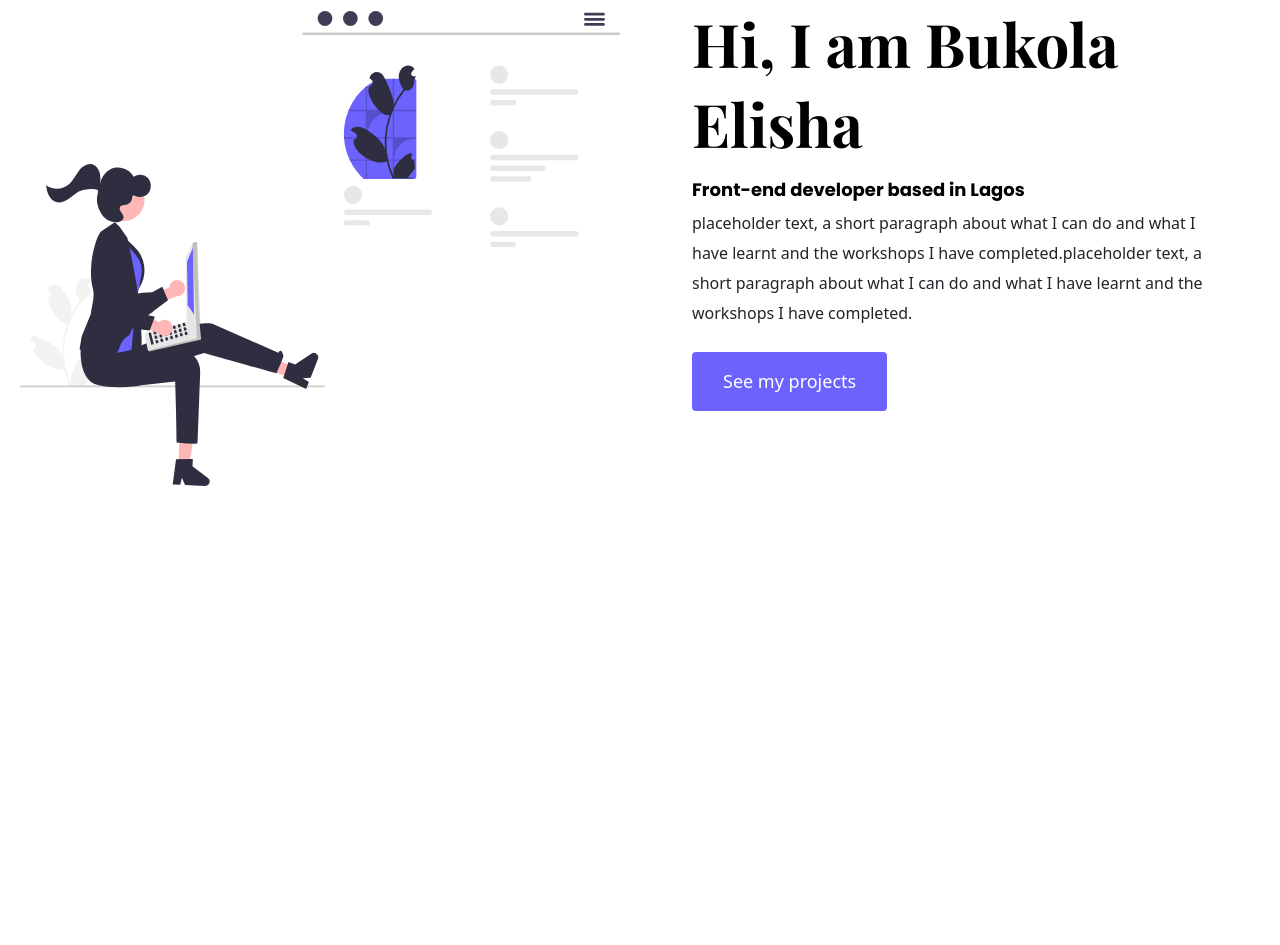
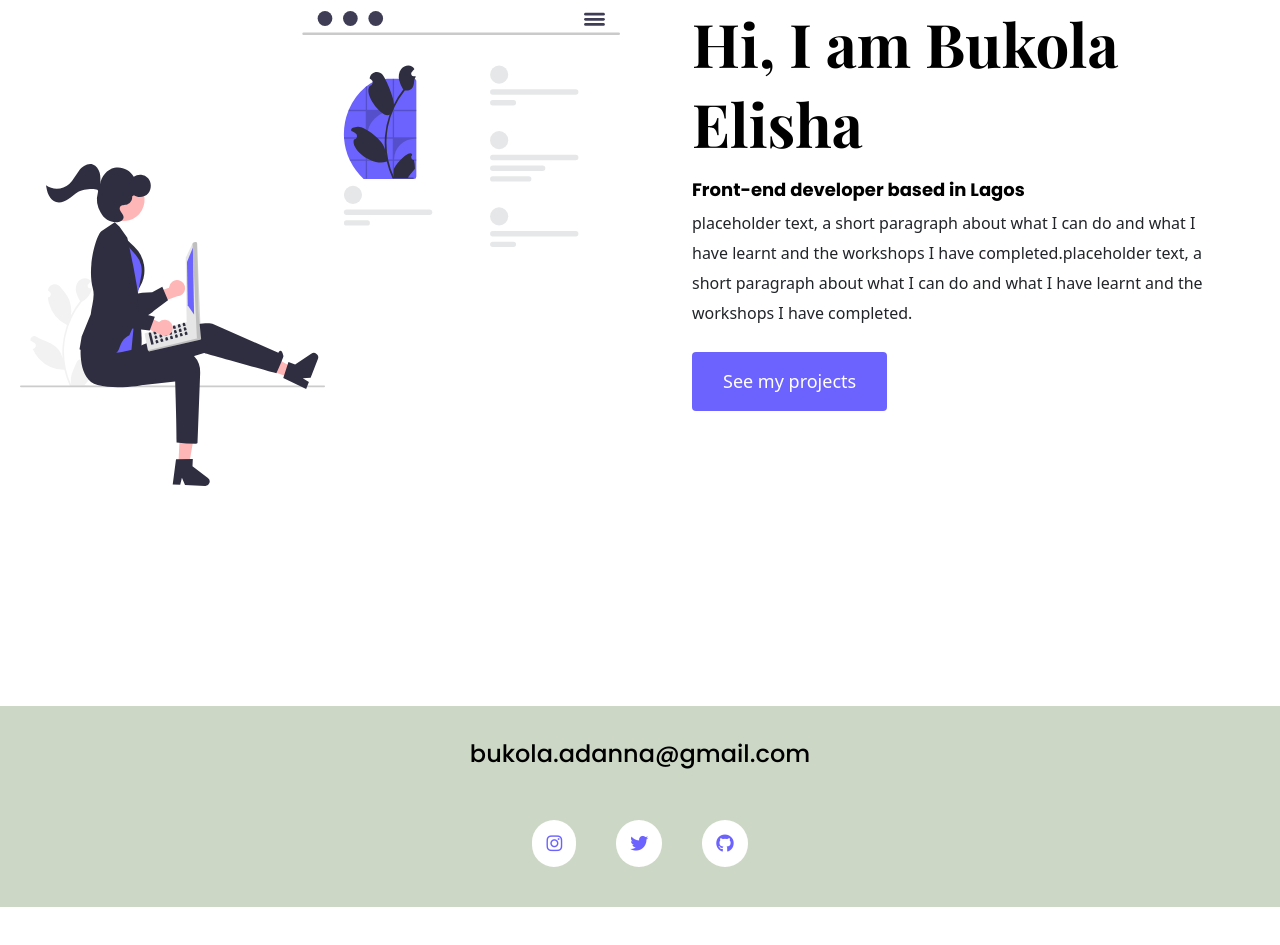
Before and after one commit to bukielady/PORTFOLIO-PROJECT, a plain HTML site: page about.html in a window 1280 px wide. Shown: the part 245-1190 px from the top of the page. Before the commit the page ends 891 px from the top, so only its background shows below. Drawn offline with nearby package versions, Linux system fonts and the light colour scheme; a web font is replaced by a local one.

Commit message:
Added a footer

```diff
--- a/about.html
+++ b/about.html
@@ -78,5 +78,29 @@
         </div>
       </div>
     </div>
+    <div class="footer-container">
+      <footer>
+        <div class="d-flex justify-content-center mb-5">
+          <a
+            href="mailto:bukola.adanna@gmail.com"
+            class="email-link"
+            alt=""
+            target="_blank"
+            >bukola.adanna@gmail.com</a
+          >
+        </div>
+        <div class="social-links d-flex justify-content-center mb-5">
+          <a href="https://www.instagram.com/the_ladybukie/"
+            ><i class="fab fa-instagram"></i
+          ></a>
+          <a href="https://www.twitter.com/bky_lishus"
+            ><i class="fab fa-twitter"></i
+          ></a>
+          <a href="https://github.com/bukielady"
+            ><i class="fab fa-github"></i
+          ></a>
+        </div>
+      </footer>
+    </div>
   </body>
 </html>
--- a/styles/portfolio.css
+++ b/styles/portfolio.css
@@ -190,3 +190,41 @@ nav ul {
   padding: 0;
   margin: 0;
 }
+
+footer .email-link {
+  text-decoration: none;
+  color: black;
+  font-size: 24px;
+  text-align: center;
+  font-family: var(--default-font-family);
+}
+
+footer .email-link:hover {
+  color: var(--branding-color);
+}
+
+footer {
+  margin: 60px 0;
+  background-color: #ccd7c5;
+}
+
+footer .social-links a {
+  margin: 0 20px;
+  color: var(--branding-color);
+  background-color: white;
+  padding: 10px 14px;
+  font-size: 18px;
+  border-radius: 50px;
+  transition: all 90ms ease-in-out;
+}
+footer .social-links {
+  padding-bottom: 40px;
+}
+footer .email-link {
+  padding-top: 30px;
+}
+
+footer .social-links a:hover {
+  color: #f5f5f5;
+  background: var(--branding-color);
+}
```
Also changed, not shown: contact.html (+24 -0 lines), index.html (+24 -0 lines), projects.html (+24 -0 lines).
